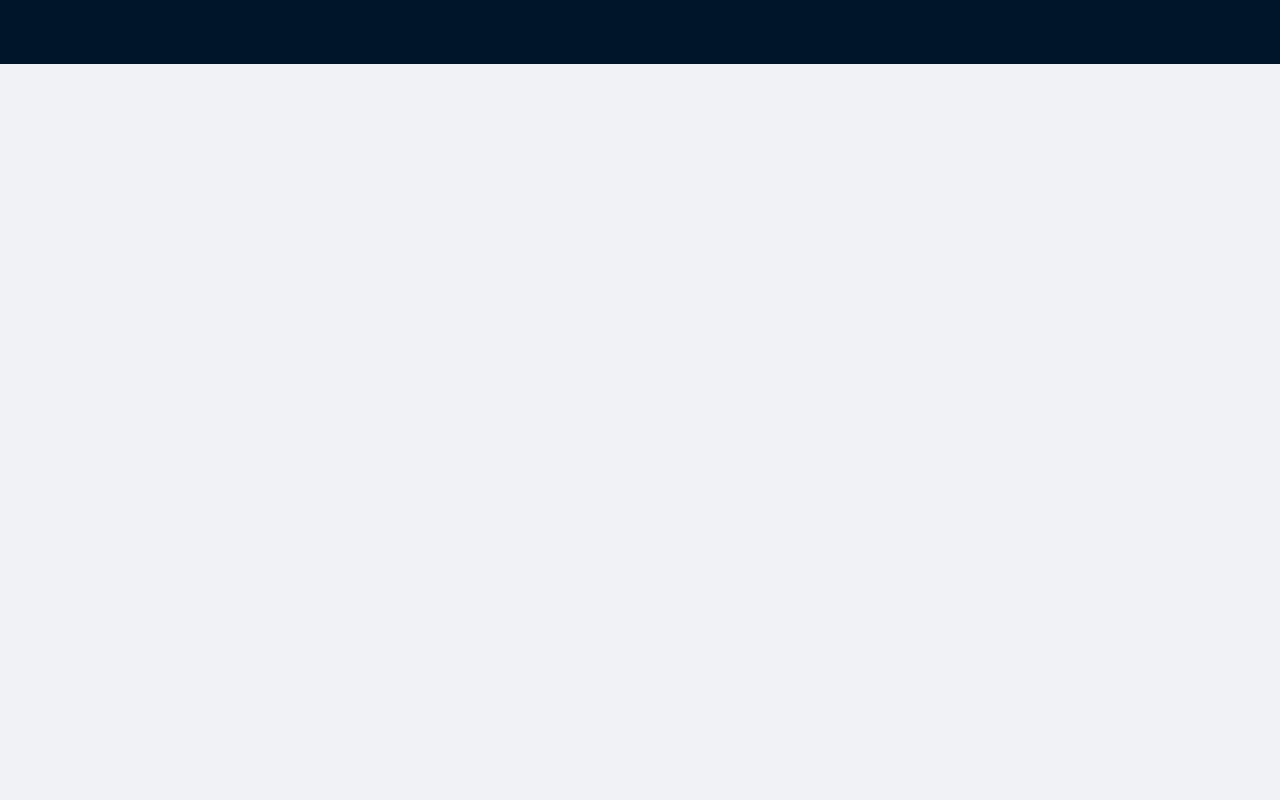
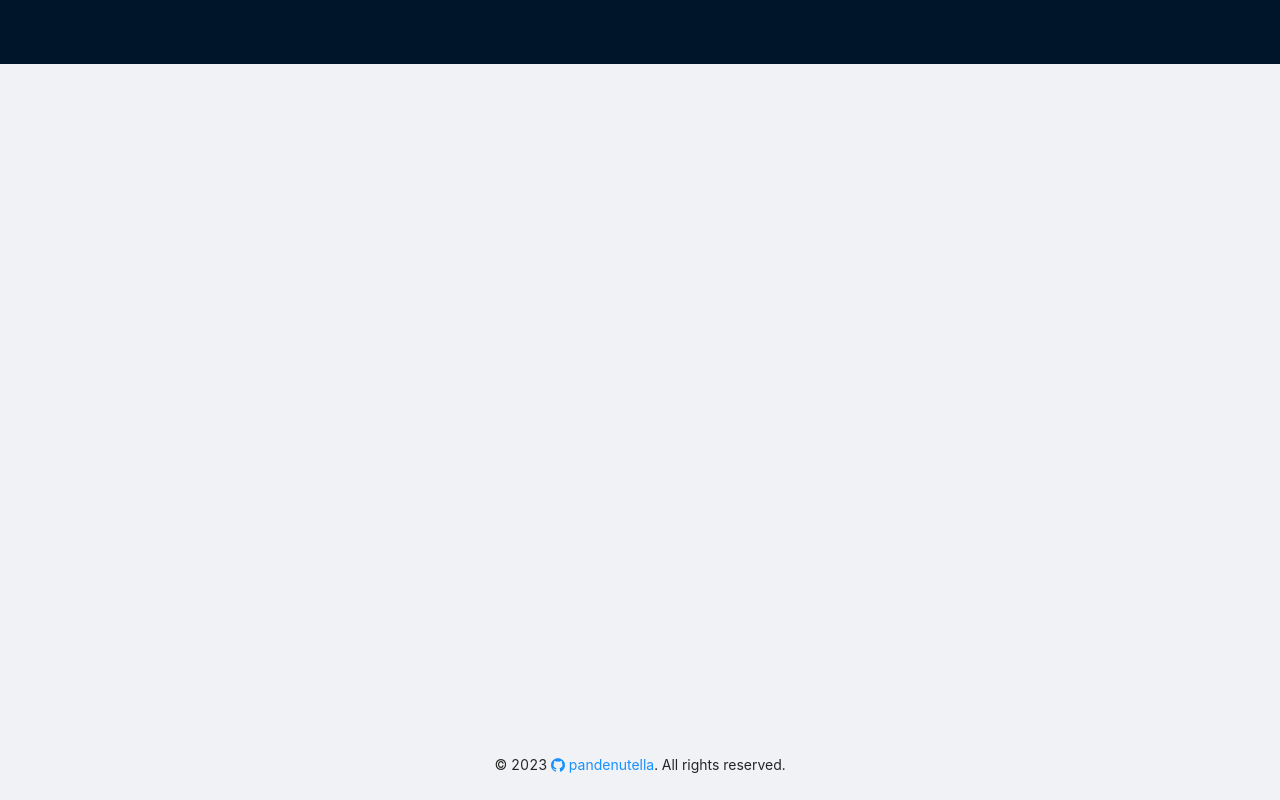
Before and after one commit to pandenutella/modal-notification-prototype, a React (Create React App) app: page / in a window 1280 px wide. Built offline with nearby package versions, Linux system fonts and the light colour scheme.

Commit message:
Add footer details and extract it to a component

```diff
--- a/src/App.js
+++ b/src/App.js
@@ -1,11 +1,12 @@
 import { Layout } from "antd";
+import Footer from "./components/layout/Footer";
 
 const App = () => {
   return (
     <Layout style={{ minHeight: "100vh" }}>
       <Layout.Header></Layout.Header>
       <Layout.Content></Layout.Content>
-      <Layout.Footer></Layout.Footer>
+      <Footer />
     </Layout>
   );
 };
--- /dev/null
+++ b/src/components/layout/Footer.js
@@ -0,0 +1,24 @@
+import { GithubOutlined } from "@ant-design/icons";
+import { Layout, Typography } from "antd";
+import moment from "moment";
+import { useEffect, useState } from "react";
+
+const Footer = () => {
+  const [year, setYear] = useState("");
+
+  useEffect(() => {
+    setYear(moment().format("yyyy"));
+  }, []);
+
+  return (
+    <Layout.Footer style={{ textAlign: "center" }}>
+      © {year}{" "}
+      <Typography.Link href="https://github.com/pandenutella">
+        <GithubOutlined /> pandenutella
+      </Typography.Link>
+      . All rights reserved.
+    </Layout.Footer>
+  );
+};
+
+export default Footer;
```
